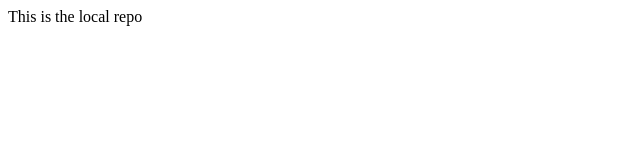
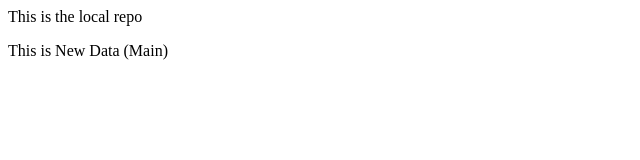
Before and after one commit to sojha06/LocalRepo, a plain HTML site: page index.html in a window 1280 px wide. Shown: the whole page, without its empty margins (0-640 px from the left). Drawn offline with Linux system fonts and the light colour scheme.

Commit message:
Added Changes to Main

```diff
--- a/index.html
+++ b/index.html
@@ -1 +1,2 @@
 <p>This is the local repo</p>
+<p>This is New Data (Main)</p>
```
